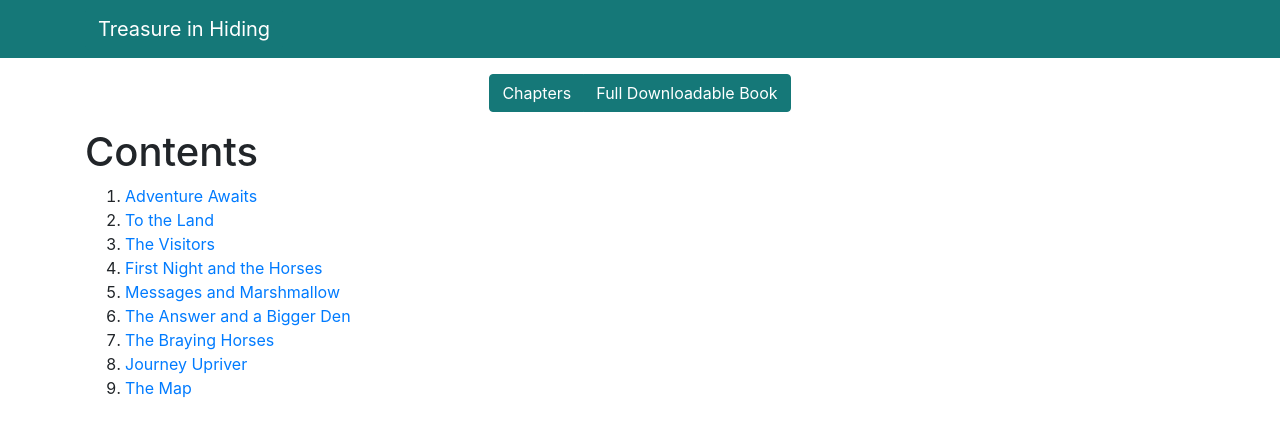
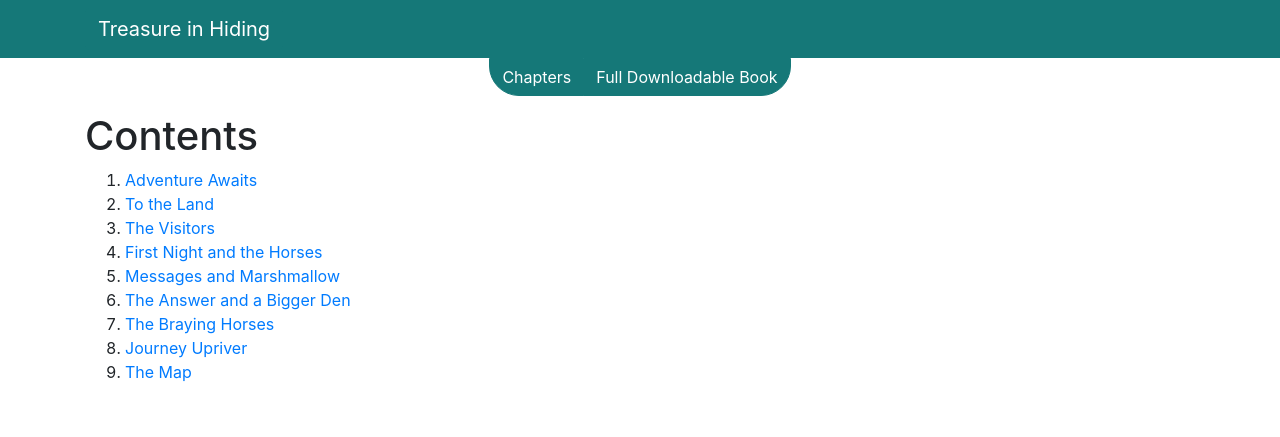
Before and after one commit to benjamin-wilkins/treasure-in-hiding, a Jekyll site: the page built from index.md, in a window 1280 px wide. Shown: the top 437 px of the page. Built offline with Jekyll 4.4.1, drawn with Linux system fonts in a browser that asks for light colours; our own code applies the rules of GitHub Pages for plain Markdown files.

Commit message:
Change button group shape

```diff
--- a/_layouts/default.html
+++ b/_layouts/default.html
@@ -23,9 +23,6 @@
         color:#FFFFFF;
         border-color: #157878 !important;
       }
-      .btn-group {
-        border-radius: 0px 0px 20px 20px !important;
-      }
     </style>
   </head>
   <body>
@@ -38,12 +35,11 @@
     </nav>
 
     <div class="sticky-top text-center">
+      <div class="btn-group" role="group" aria-label="Basic example">
+        <a href="#chapters" class="btn btn-primary" data-toggle="collapse" role="button" aria-expanded="false" aria-controls="chapters" style="border-radius: 0px 0px 0px 30px">Chapters</a>
+        <a href="/treasure-in-hiding/full.html" class="btn btn-primary" style="border-radius: 0px 0px 30px 0px">Full Downloadable Book</a>
+      </div>
       <p>
-        <div class="btn-group" role="group" aria-label="Basic example">
-          <a href="#chapters" class="btn btn-primary" data-toggle="collapse" role="button" aria-expanded="false" aria-controls="chapters">Chapters</a>
-          <a href="/treasure-in-hiding/full.html" class="btn btn-primary">Full Downloadable Book</a>
-        </div>
-      </p>
         <div class="collapse" id="chapters">
           <a href="/treasure-in-hiding/ch-1" class="btn btn-primary" id="ch-1">1</a>
           <a href="/treasure-in-hiding/ch-2" class="btn btn-primary" id="ch-2">2</a>
@@ -55,6 +51,7 @@
           <a href="/treasure-in-hiding/ch-8" class="btn btn-primary" id="ch-8">8</a>
           <a href="/treasure-in-hiding/ch-9" class="btn btn-primary" id="ch-9">9</a>
         </div>
+      </p>
     </div>
 
     <div class="container">
```
Lines whose indentation alone changed are shown as unchanged.
